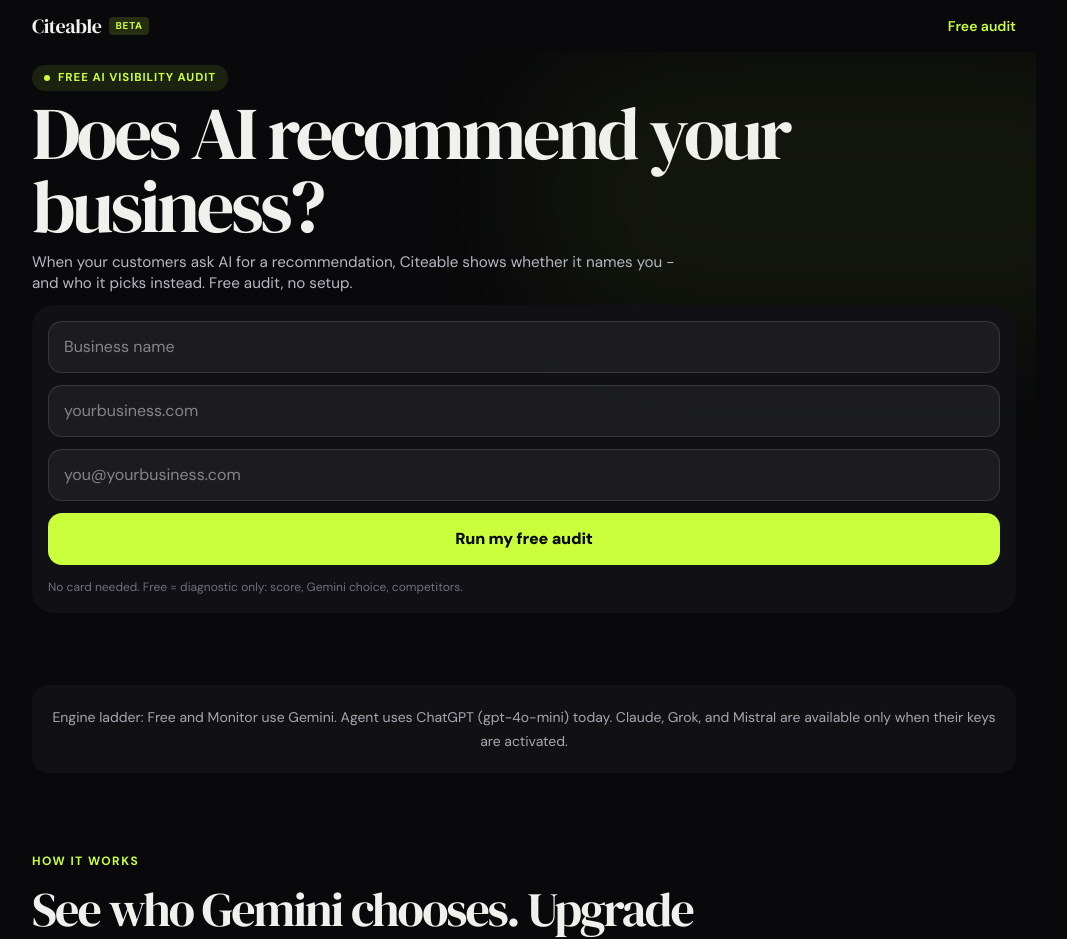
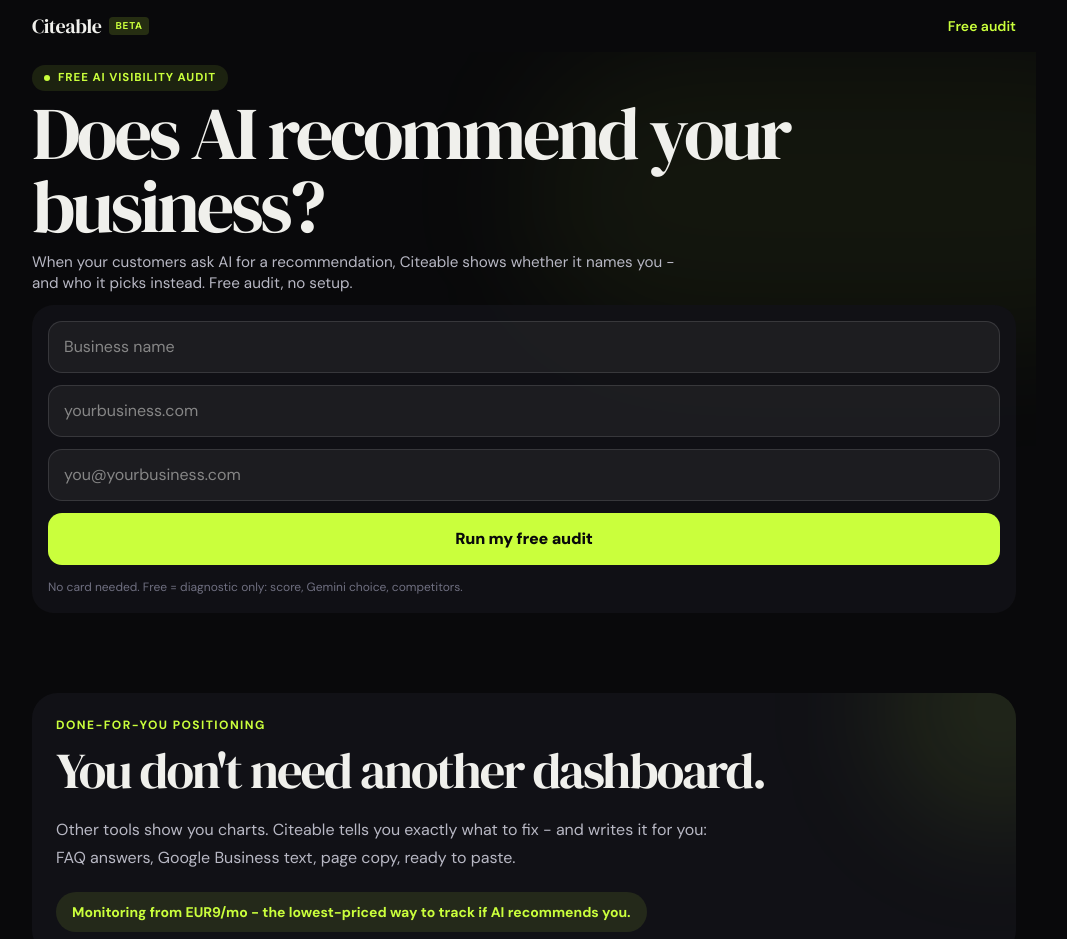
Before and after one commit to charleskremer-hub/Citeable, a Next.js app: page / in a window 1280 px wide. Shown: the top 939 px of the page, without its empty margins (116-1183 px from the left). Built offline with nearby package versions, Linux system fonts and the light colour scheme.

Commit message:
Add landing dashboard positioning section

```diff
--- a/src/app/page.tsx
+++ b/src/app/page.tsx
@@ -146,6 +146,24 @@
                   <p className="m-0 text-xs leading-5 text-[#6F6F80]">No card needed. Free = diagnostic only: score, Gemini choice, competitors.</p>
                 </form>
               )}
+            </div>
+          </div>
+        </section>
+
+        <section className="mx-auto max-w-5xl px-5 py-8 sm:px-6 sm:py-10">
+          <div className="relative overflow-hidden rounded-[1.6rem] border border-white/[0.08] bg-[#111116] p-6 shadow-2xl shadow-black/20 sm:p-8">
+            <div className="pointer-events-none absolute -right-24 -top-24 h-56 w-56 rounded-full bg-[#CAFF3C]/10 blur-3xl" />
+            <div className="relative max-w-3xl">
+              <p className="mb-3 text-xs font-bold uppercase tracking-[0.12em] text-[#CAFF3C]">Done-for-you positioning</p>
+              <h2 className="text-[clamp(2rem,5vw,3.15rem)] leading-[1.02] tracking-[-0.04em] text-[#F0F0EC]" style={{ fontFamily: "var(--font-display)" }}>
+                You don&apos;t need another dashboard.
+              </h2>
+              <p className="mt-5 max-w-2xl text-base leading-7 text-[#B8B8C4] sm:text-lg">
+                Other tools show you charts. Citeable tells you exactly what to fix - and writes it for you: FAQ answers, Google Business text, page copy, ready to paste.
+              </p>
+              <p className="mt-5 inline-flex rounded-full border border-[#CAFF3C]/25 bg-[#CAFF3C]/10 px-4 py-2 text-sm font-bold leading-6 text-[#CAFF3C]">
+                Monitoring from EUR9/mo - the lowest-priced way to track if AI recommends you.
+              </p>
             </div>
           </div>
         </section>
```
Also changed, not shown: 1 other file (tests, documents, lock files or other folders).
